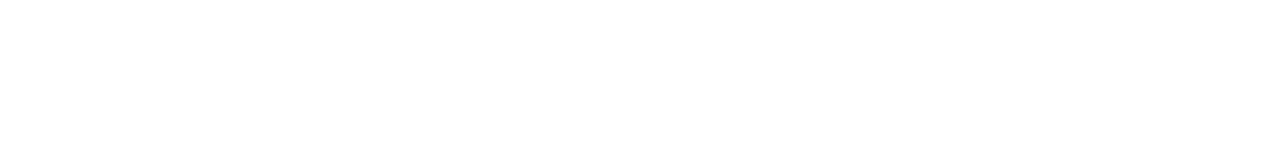
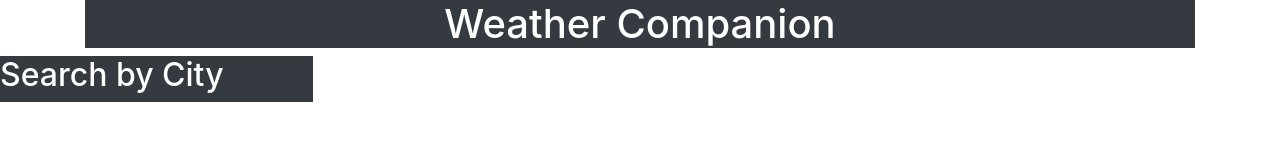
Before and after one commit to KyleAxley/Weather-Dashboard, a plain HTML site: page index.html in a window 1280 px wide. Drawn offline with nearby package versions, Linux system fonts and the light colour scheme.

Commit message:
upated Html header

```diff
--- a/index.html
+++ b/index.html
@@ -4,11 +4,30 @@
     <meta charset="UTF-8">
     <meta http-equiv="X-UA-Compatible" content="IE=edge">
     <meta name="viewport" content="width=device-width, initial-scale=1.0">
+    <link rel="stylesheet" href="https://cdn.jsdelivr.net/npm/bootstrap@4.3.1/dist/css/bootstrap.min.css" integrity="sha384-ggOyR0iXCbMQv3Xipma34MD+dH/1fQ784/j6cY/iJTQUOhcWr7x9JvoRxT2MZw1T" crossorigin="anonymous">
     <link rel="stylesheet" href="./assets/css/style.css">
     <title>Weather Companion</title>
 </head>
 <body>
+    <div class="container">
+        <div class="row">
+            <div class="col-12">
+                <header>
+                    <h1 class="text-center bg-dark text-white">Weather Companion</h1>
+                </header>
+                </div>
+            </div>
+        </div>
+    <main>
+        <div class="row">
+            <aside class="col-md-3 bg-dark text-white">
+                <h2>Search by City</h2>
+            </aside>
+        </div>
 
+        </div>
+    </div>
+    </main>
     <script src="./assets/js/script.js"></script>
 </body>
 </html>
```
Also changed, not shown: assets/js/script.js (line endings or trailing spaces).
